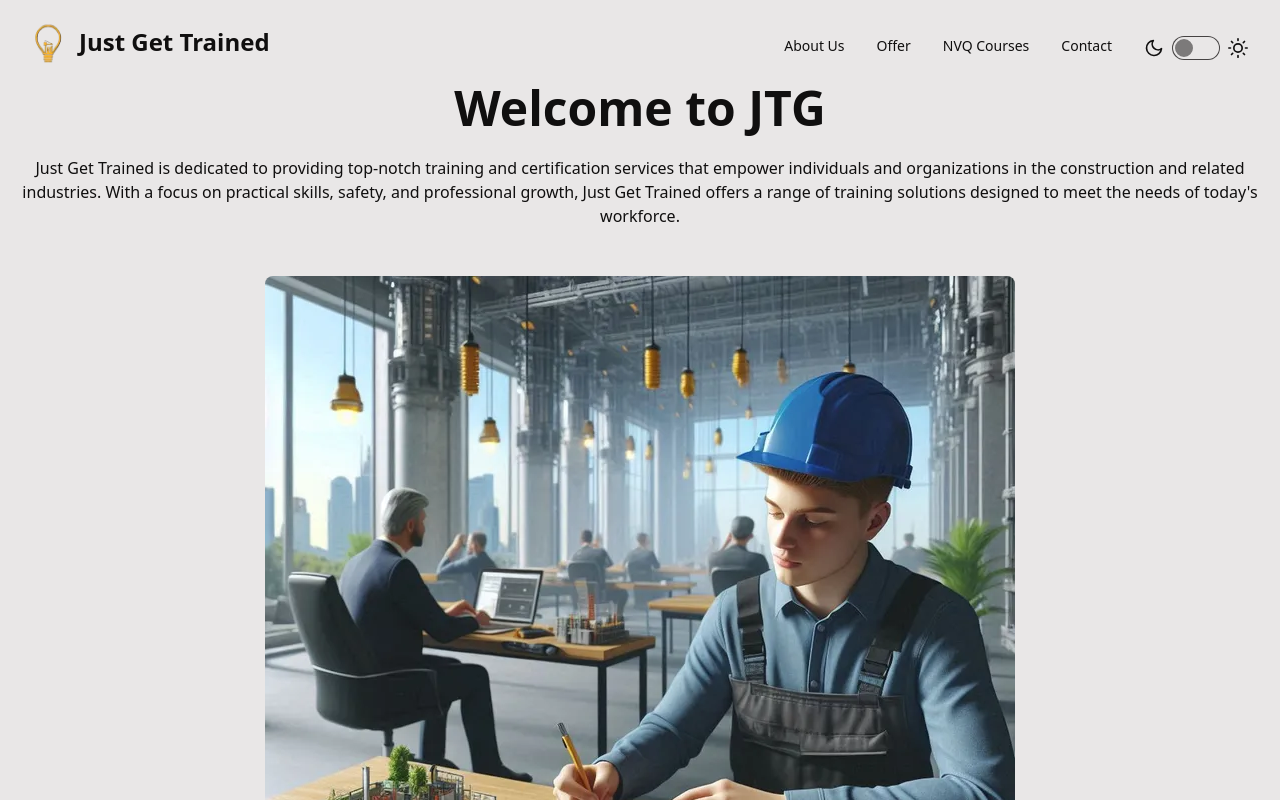
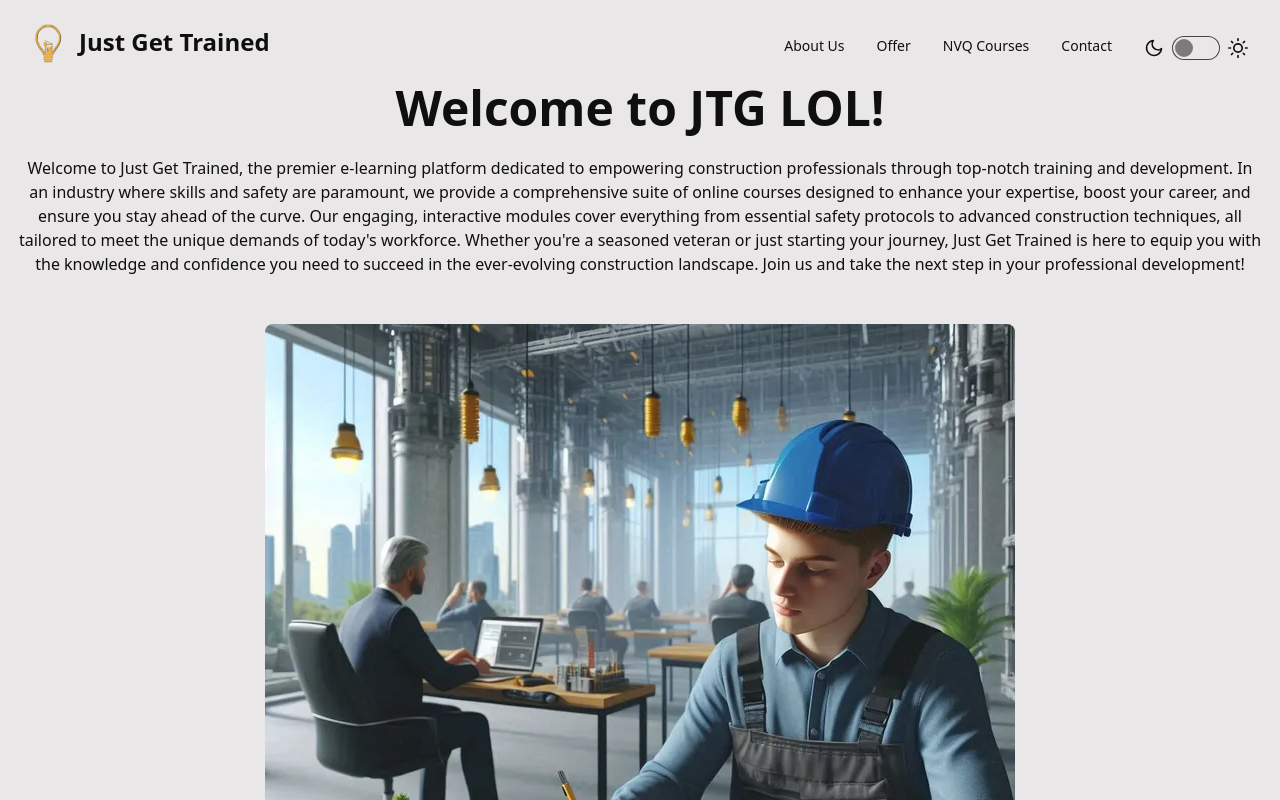
Before and after one commit to marcin-dudek/jgt, a SvelteKit app: page / in a window 1280 px wide. Shown: the top 800 px of the page. Built offline with nearby package versions, Linux system fonts and the light colour scheme.

Commit message:
Change main page content

```diff
--- a/src/routes/+page.svelte
+++ b/src/routes/+page.svelte
@@ -11,18 +11,18 @@
 </svelte:head>
 
 <div class="flex flex-col">
-  <h1 class="text-5xl font-bold mx-auto">Welcome to JTG</h1>
+  <h1 class="text-5xl font-bold mx-auto">Welcome to JTG LOL!</h1>
   <p class="py-6">
-    Just Get Trained is dedicated to providing top-notch training and certification services that
-    empower individuals and organizations in the construction and related industries. With a focus
-    on practical skills, safety, and professional growth, Just Get Trained offers a range of
-    training solutions designed to meet the needs of today's workforce.
+    Welcome to Just Get Trained, the premier e-learning platform dedicated to empowering
+    construction professionals through top-notch training and development. In an industry where
+    skills and safety are paramount, we provide a comprehensive suite of online courses designed to
+    enhance your expertise, boost your career, and ensure you stay ahead of the curve. Our engaging,
+    interactive modules cover everything from essential safety protocols to advanced construction
+    techniques, all tailored to meet the unique demands of today's workforce. Whether you're a
+    seasoned veteran or just starting your journey, Just Get Trained is here to equip you with the
+    knowledge and confidence you need to succeed in the ever-evolving construction landscape. Join
+    us and take the next step in your professional development!
   </p>
-  <!-- <p class="py-6">
-		Step into a realm where every detail matters, where your dreams and our craftsmanship
-		converge to create spaces that transcend the ordinary. Welcome to a world where wood isn't
-		just a material; it's the soul of design.
-	</p> -->
   <p class="py-6 mx-auto">
     <picture class="rounded-lg">
       <source media="(max-width:650px)" srcset="./img/home_300.webp" />
```
